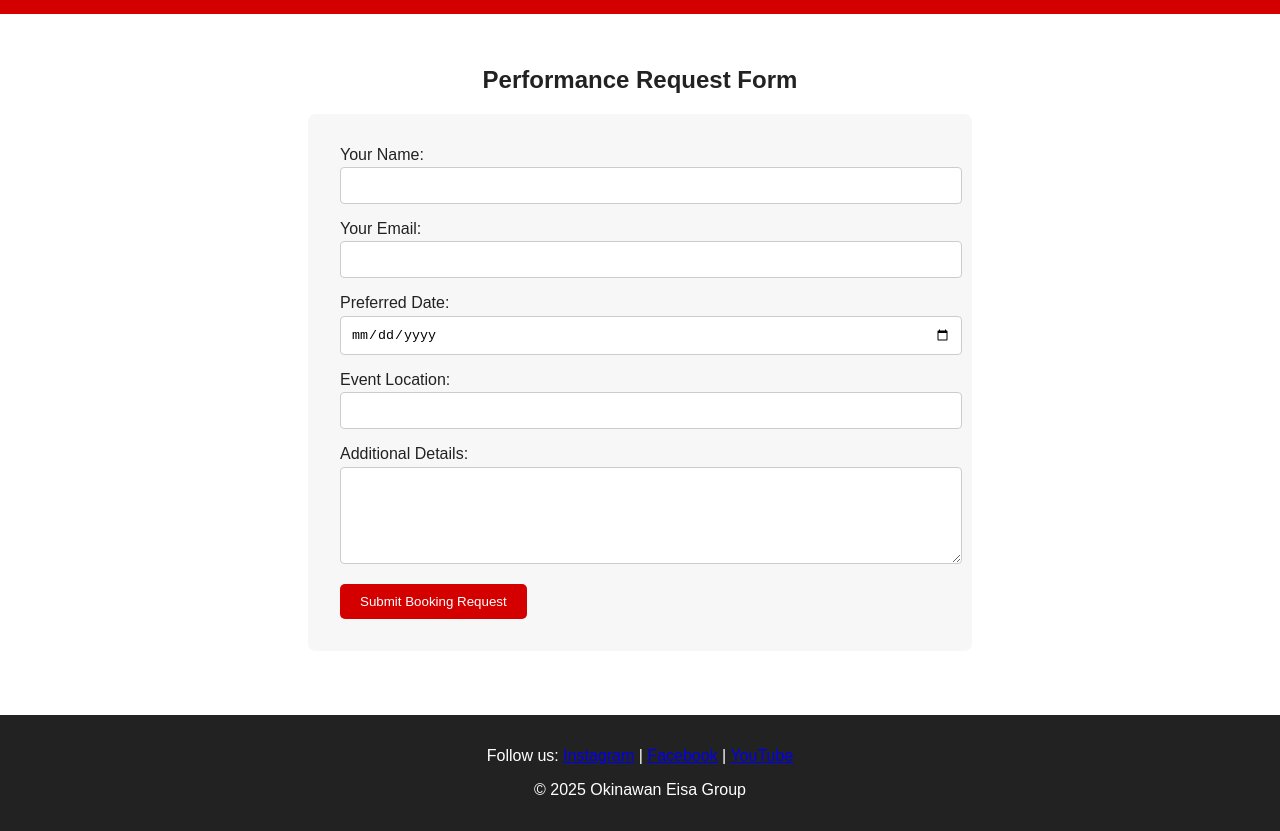
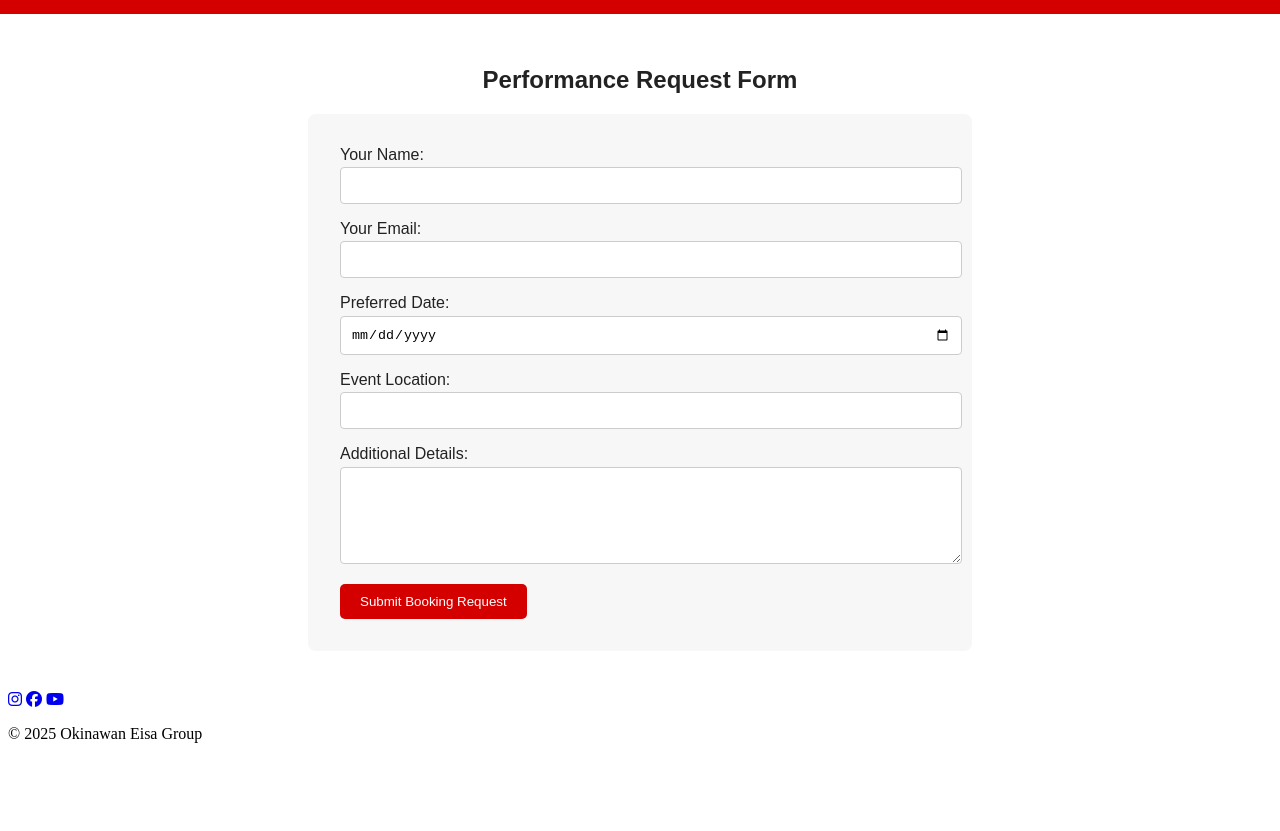
Before and after one commit to stleisayui0/stleisayui-infosite, a plain HTML site: page book.html in a window 1280 px wide. Shown: the part 116-947 px from the top of the page. After the commit the page ends 903 px from the top, so only its background shows below. Drawn offline with Linux system fonts and the light colour scheme.

Commit message:
Update book.html

```diff
--- a/book.html
+++ b/book.html
@@ -75,14 +75,7 @@
     </form>
   </main>
 
-  <footer>
-    <p>Follow us:
-      <a href="https://instagram.com">Instagram</a> |
-      <a href="https://facebook.com">Facebook</a> |
-      <a href="https://youtube.com">YouTube</a>
-    </p>
-    <p>&copy; 2025 Okinawan Eisa Group</p>
-  </footer>
+  <iframe src="footer.html" width="100%" height="100" style="border: none;"></iframe>
 
   <script>
     const form = document.getElementById('booking-form');
```
